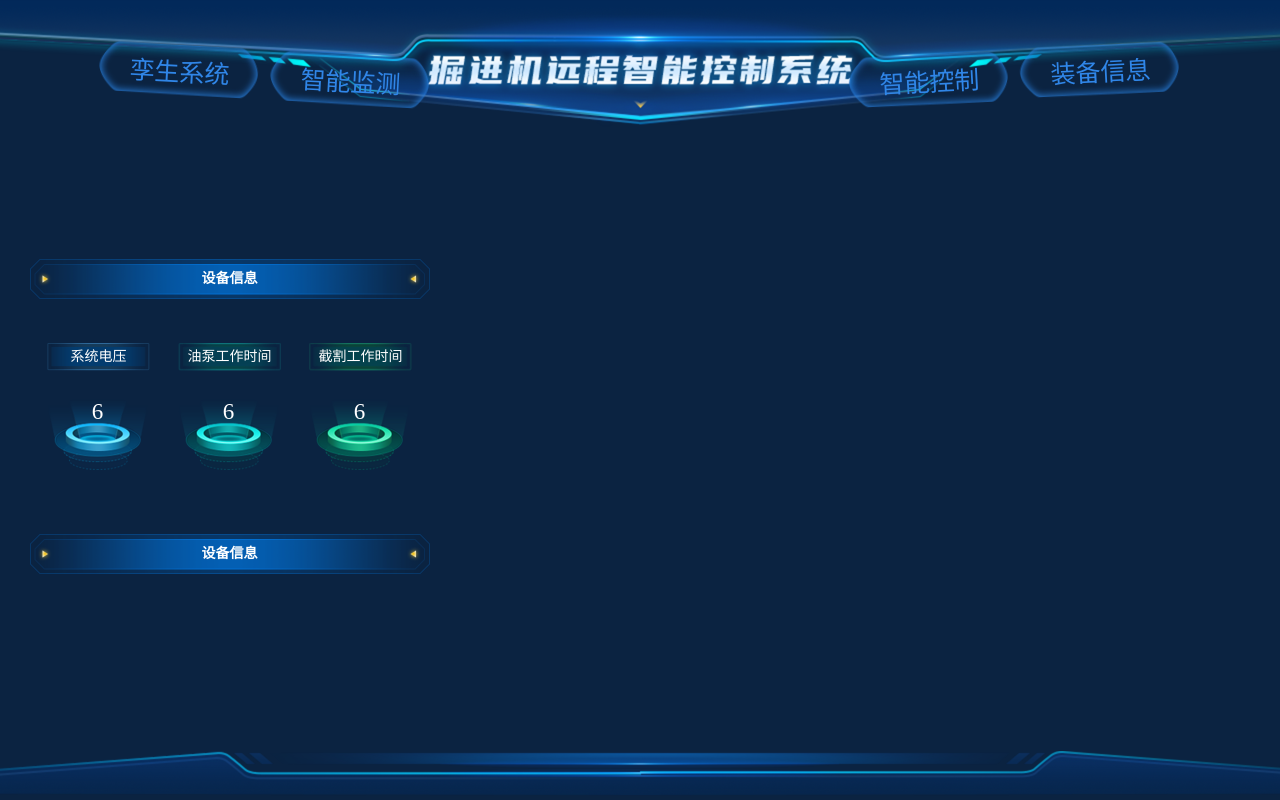
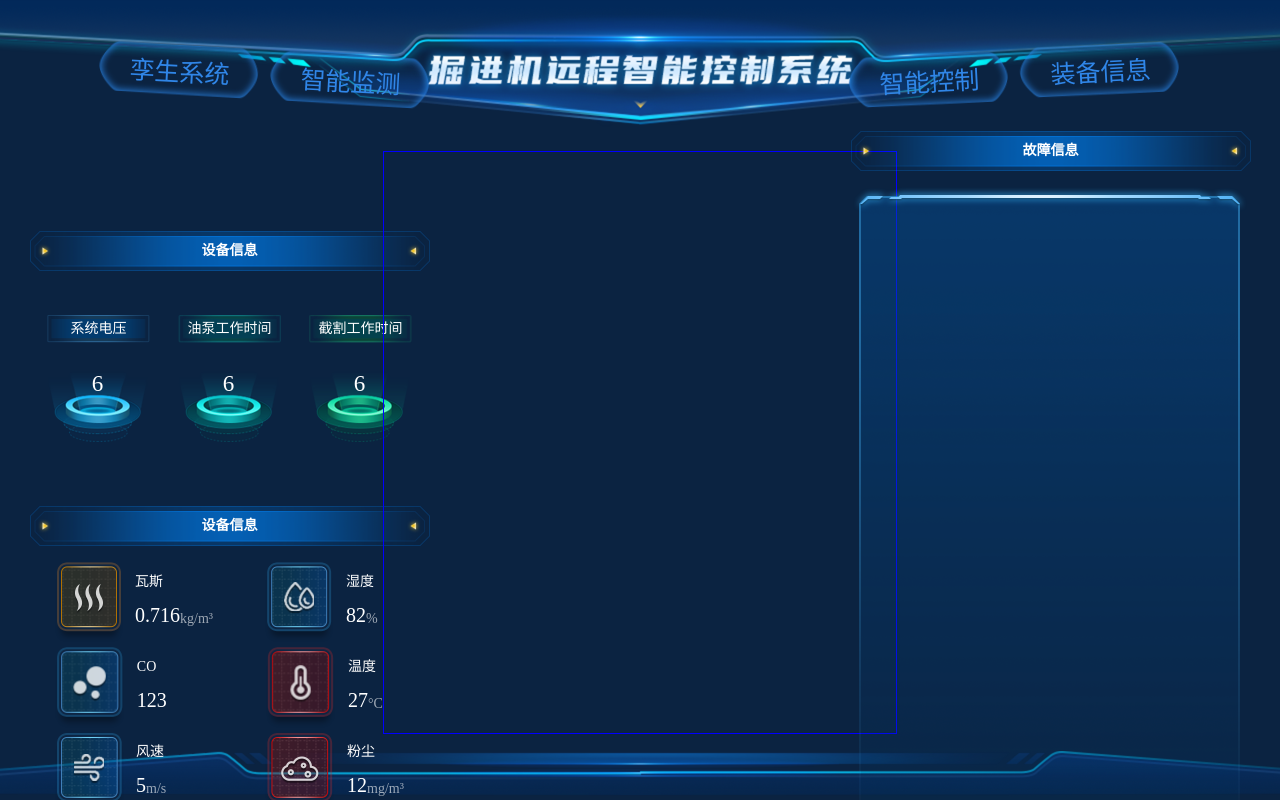
Before and after one commit to Originaljs/vite-react-demo, a React (Vite) app: page /system in a window 1280 px wide. Built offline with nearby package versions, Linux system fonts and the light colour scheme.

Commit message:
20221128_tj_2

```diff
--- a/src/component/System/index.tsx
+++ b/src/component/System/index.tsx
@@ -6,6 +6,12 @@ import jx2 from "../../assets/imgs/title2.png"
 import zu2 from "../../assets/imgs/content2.png"
 import jx3 from "../../assets/imgs/title3.png"
 import zu3 from "../../assets/imgs/content3.png"
+import ws from "../../assets/imgs/瓦斯.png"
+import sd from "../../assets/imgs/湿度.png"
+import co from "../../assets/imgs/CO.png"
+import wd from "../../assets/imgs/温度.png"
+import fs from "../../assets/imgs/风速.png"
+import fc from "../../assets/imgs/粉尘.png"
 
 const TopList = (props: any) => {
     const { title, num, titlebg, contentbg } = props
@@ -21,7 +27,30 @@ const leftList = [
     { title: "油泵工作时间", num: 6, titlebg: jx2, contentbg: zu2 },
     { title: "截割工作时间", num: 6, titlebg: jx3, contentbg: zu3 }
 ]
+const weatherList = [
+    { icon: ws, title: '瓦斯', val: '0.716', unit: 'kg/m³' },
+    { icon: sd, title: '湿度', val: '82', unit: '%' },
+    { icon: co, title: 'CO', val: '123', unit: '' },
+    { icon: wd, title: '温度', val: '27', unit: '°C' },
+    { icon: fs, title: '风速', val: '5', unit: 'm/s' },
+    { icon: fc, title: '粉尘', val: '12', unit: 'mg/m³' },
+]
 
+const WeatherComponent = (props: any) => {
+    const { icon, title, val, unit } = props
+    return (
+        <div className={Style.WeatherItem}>
+            <img src={icon} alt="" />
+            <div >
+                <p>{title}</p>
+                <div className={Style.textBox}>
+                    <span className={Style.Weathervalue}>{val}</span>
+                    <span className={Style.Weatherunit}>{unit}</span>
+                </div>
+            </div>
+        </div>
+    )
+}
 export const System = () => {
 
     return (
@@ -35,12 +64,18 @@ export const System = () => {
                 </div>
                 <div>
                     <h3 className={Style.cardTitle}>设备信息</h3>
+                    <div className={Style.weatherInfoList}>
+                        {weatherList.map((item: any) => (<WeatherComponent {...item} key={item.val} />))}
+                    </div>
                 </div>
             </div>
             <div className={Style.systemMiddle}>
                 <canvas className={Style.tcanvas}></canvas>
             </div>
-            <div className={Style.systemRight}></div>
+            <div className={Style.systemRight}>
+                <h3 className={Style.cardTitle}>故障信息</h3>
+                <div className={Style.errorInfos}></div>
+            </div>
         </section>
     )
 }
--- a/src/component/System/style.module.less
+++ b/src/component/System/style.module.less
@@ -3,26 +3,26 @@
     // height: calc(100% -117px);
     position: relative;
     display: flex;
-    flex-direction: row;
-    gap: 0 60px;
+    justify-content: center;
+    gap: 0 50px;
 
+    .cardTitle {
+        font-size: 14px;
+        color: #FFF;
+        height: 40px;
+        width: 401px;
+        text-align: center;
+        line-height: 40px;
+        background: url("../../assets/imgs/标题框(1).png");
+    }
     .systemLeft {
         display: flex;
         flex-direction: column;
         gap: 50px 0;
         position: absolute;
-        top: 128px;
+        top: 100px;
         left: 29px;
 
-        .cardTitle {
-            font-size: 14px;
-            color: #FFF;
-            height: 40px;
-            width: 401px;
-            text-align: center;
-            line-height: 40px;
-            background: url("../../assets/imgs/标题框(1).png");
-        }
 
         .cardContent {
             margin-top: 30px;
@@ -53,13 +53,59 @@
             }
         }
 
+        .weatherInfoList {
+            display: grid;
+            justify-content: space-around;
+            grid-template-columns: repeat(2, max-content);
+            grid-template-rows: repeat(3, 84px);
+            gap: 1px 0;
+
+            .WeatherItem {
+                display: flex;
+                flex-direction: row;
+                gap: 0 11px;
+                font-size: 14px;
+                color: #FFF;
+
+                .textBox {
+                    display: flex;
+                    flex-direction: row;
+
+                    .Weathervalue {
+                        font-size: 20px;
+                    }
+
+                    .Weatherunit {
+                        align-self: flex-end;
+                        color: rgba(255, 255, 255, .6);
+                    }
+                }
+
+            }
+        }
+
+
+
+    }
+
+    .systemRight {
+        position: absolute;
+        top: 0;
+        right: 29px;
+        .errorInfos{
+            width: 401px;
+            height: 620px;
+            text-align: center;
+            background: url("../../assets/imgs/组 75.png");
+        }
     }
 
     .systemMiddle {
         width: 40%;
-        height: 90%;
+        height: 85%;
         position: relative;
         top: 5%;
+        border: 1px solid blue;
 
         .tcanvas {
             width: 100%;
```
